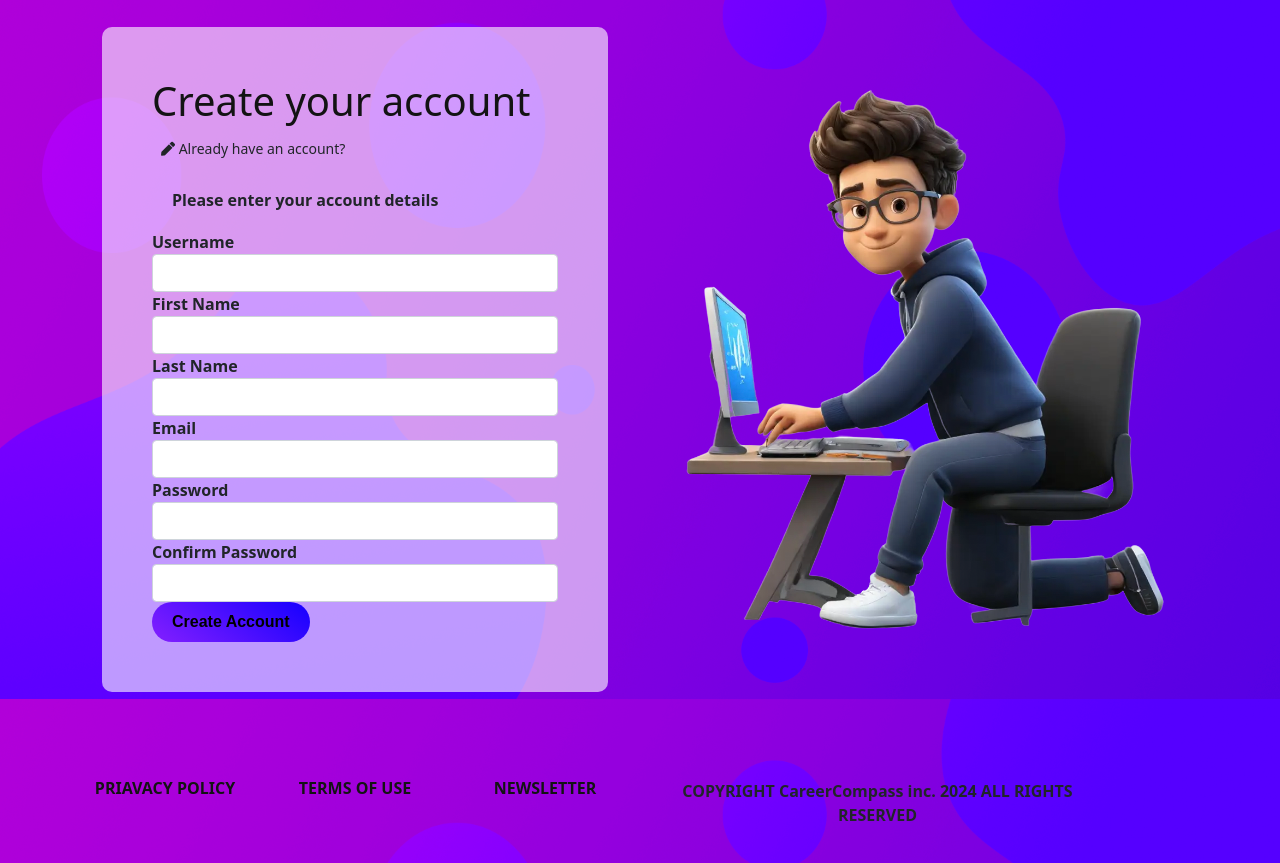
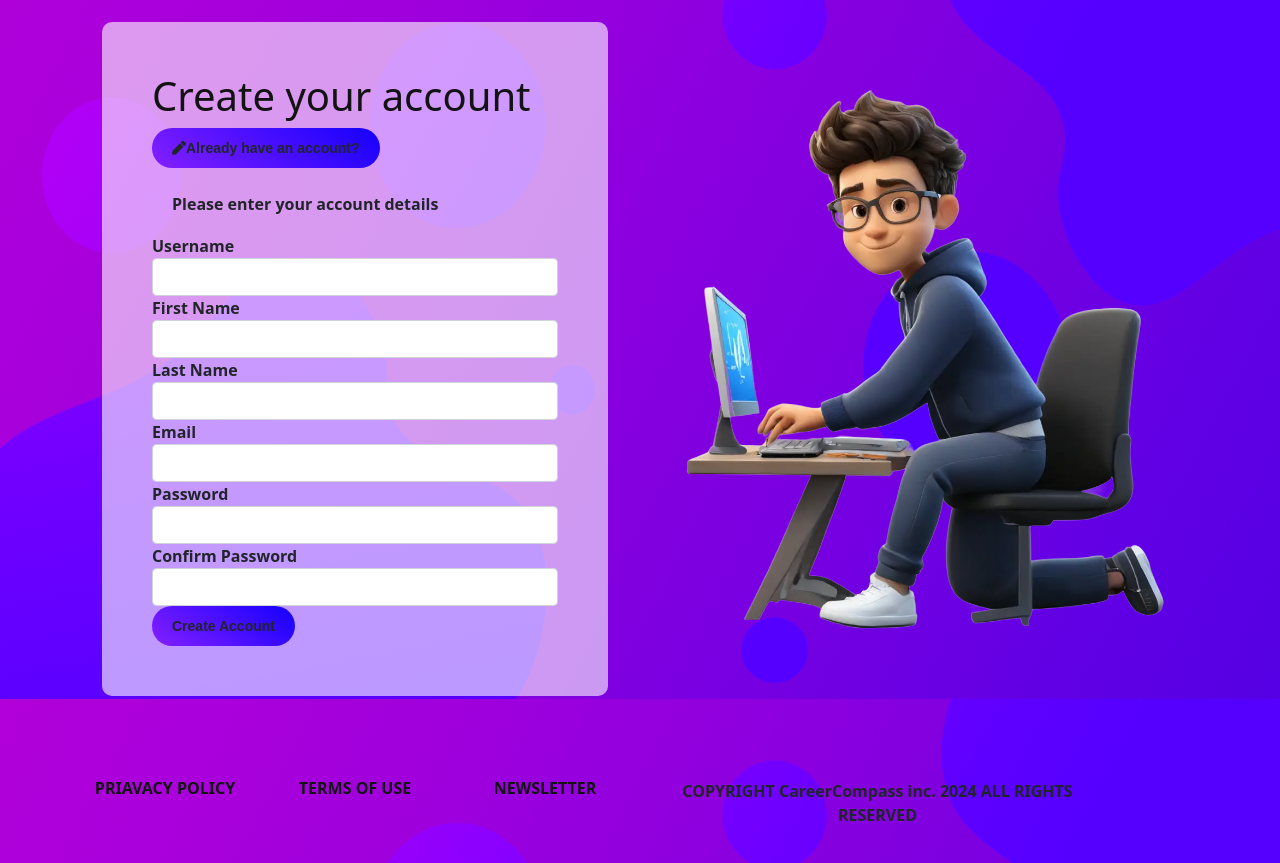
Before and after one commit to saundlj/AgileWebProj, a Flask app: page /createAccount in a window 1280 px wide. Shown: the part 101-964 px from the top of the page. Run offline with Flask 3, Linux system fonts and the light colour scheme.

Commit message:
changed button classes on login and create account page for consistency.

```diff
--- a/app/templates/CreateAccount.html
+++ b/app/templates/CreateAccount.html
@@ -5,9 +5,7 @@
             <div class="col-md-6">
                 <div class="feedBox feedBoxSwell">
                     <h1>Create your account</h1>
-                    <button id="redirect-btn" onclick="location.href='login'" class="btn btn-sm">
-                    <span class= "fa fa-pen"></span>
-                    Already have an account?</button>
+                    <button id="redirect-btn" onclick="location.href='login'" class="btn btn-sm submitButton btnSwell"><span class= "fa fa-pen"></span>Already have an account?</button>
                     <br>
                     <br>
 
@@ -105,7 +103,7 @@
                             </div>
                         </fieldset>
                         <div class="form-group">
-                            {{form.submit(class="submitButton")}}
+                            {{form.submit(class="btn btn-sm submitButton btnSwell")}}
                         </div>
                     </form>
                     </div>
--- a/app/templates/LoginPage.html
+++ b/app/templates/LoginPage.html
@@ -66,8 +66,8 @@
                     </fieldset>
 
                     <!-- submit login details button-->
-                    <div class="form-group submitButton btnSwell" id="LoginPageSubmitBtn">
-                        {{form.submit(class="submitButton")}}
+                    <div class="form-group" id="LoginPageSubmitBtn">
+                        {{form.submit(class="submitButton btnSwell")}}
                     </div>
                 </form>
             </div>
```
